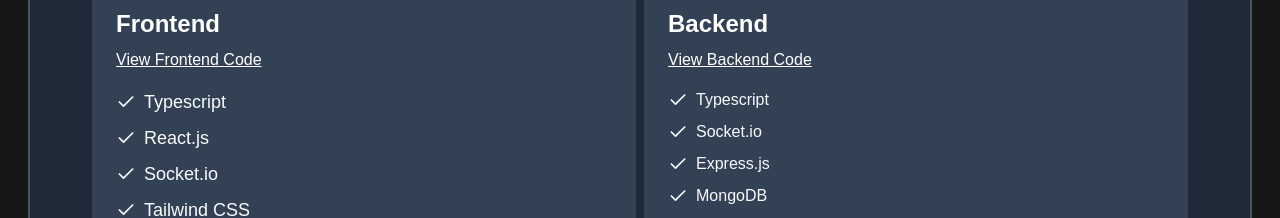
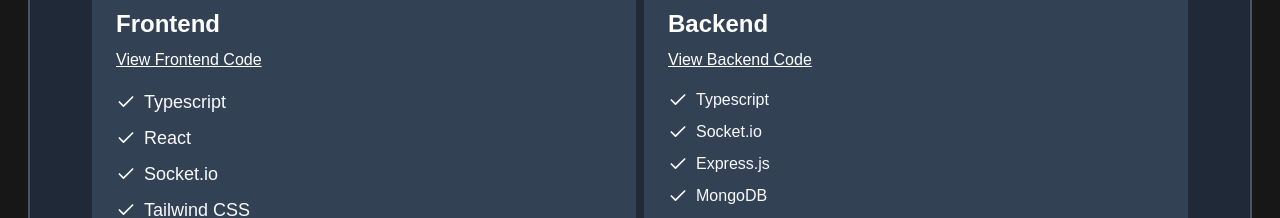
Before and after one commit to hiroki-0815/portfolio, a Next.js app: page /en in a window 1280 px wide. Shown: the part 1460-1678 px from the top of the page. Built offline with nearby package versions, Linux system fonts and the light colour scheme.

Commit message:
modify frontend tool

```diff
--- a/src/app/section/Projects.tsx
+++ b/src/app/section/Projects.tsx
@@ -14,7 +14,7 @@
     descriptionKey: "languageExchangeApp.description",
     frontendTools: [
       { frontendTool: "Typescript" },
-      { frontendTool: "React.js" },
+      { frontendTool: "React" },
       { frontendTool: "Socket.io" },
       { frontendTool: "Tailwind CSS" },
       { frontendTool: "Shadcn" },
@@ -38,7 +38,7 @@
     descriptionKey: "foodOrderingApp.description",
     frontendTools: [
       { frontendTool: "Typescript" },
-      { frontendTool: "React.js" },
+      { frontendTool: "React" },
       { frontendTool: "Tailwind CSS" },
       { frontendTool: "Shadcn" },
     ],
```
